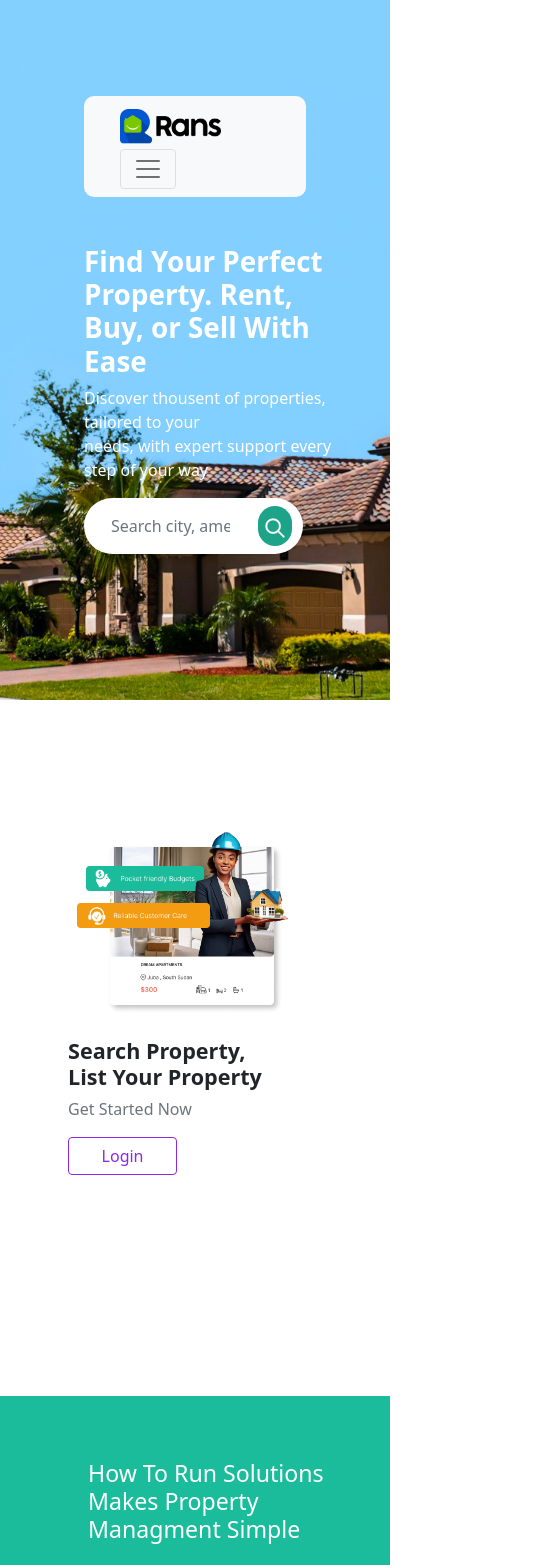
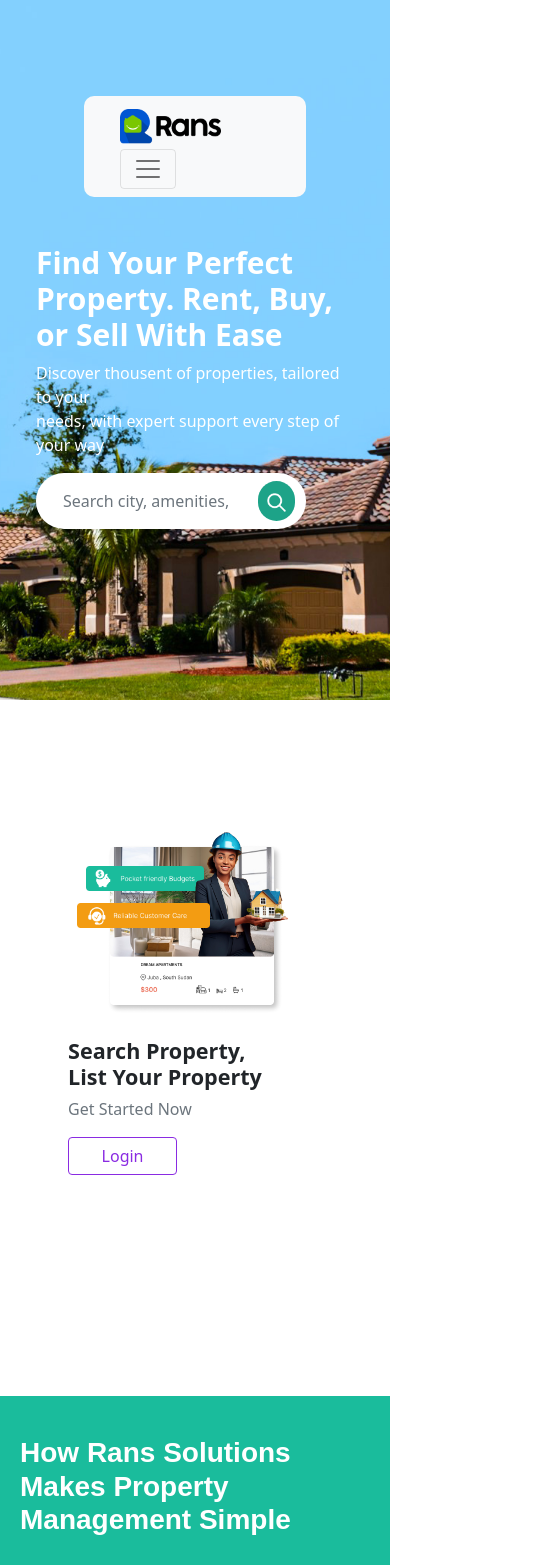
Before and after one commit to Manishh94/rans-frontend, a React (Create React App) app: page / in a window 390 px wide. Shown: the top 1565 px of the page, 549 px wide, since content can reach past the window. Built offline with nearby package versions, Linux system fonts and the light colour scheme.

Commit message:
enhancement

```diff
--- a/src/App.css
+++ b/src/App.css
@@ -2,6 +2,9 @@
   height: auto;
   min-height: 700px;
   /* background-color: aquamarine; */
+}
+
+.header-content{
   background-image: url("../public/images/home1.png");
   background-size: cover;
   background-position: center;
@@ -17,7 +20,8 @@
 .hero-div-h1{
   color: white;
   font-weight: 900!important;
-  /* font-family:Verdana, Geneva, Tahoma, sans-serif */
+  font-size: 70px;
+  font-weight: 900;
 }
 
 .search-div{
@@ -82,9 +86,6 @@
   width: 60%;
 
 }
-/* .images-div{
-  height: 400px;
-} */
 /* General styles for larger screens (md, lg, xl) */
 /* Base styles */
 .logincontainer-image {
@@ -134,3 +135,14 @@
 .navbar-container{
   border-radius: 10px !important;
 }
+
+
+
+@media (max-width: 480px) {
+  .hero-div-h1{
+    font-size: 30px;
+  }
+  .header-content .ps-5{
+    padding: 0px !important;
+  }
+}
--- a/src/assets/css/banner.css
+++ b/src/assets/css/banner.css
@@ -60,6 +60,11 @@
     pointer-events: none;
 }
 
+.navbar-content{
+    padding-left: 20px;
+    padding-right: 20px;
+}
+
 @media (max-width: 768px) {
     .hero-container {
         height: 150px;
--- a/src/assets/css/feature.css
+++ b/src/assets/css/feature.css
@@ -174,11 +174,6 @@
         height: 220px;
     }
 
-    .property-details {
-        width: calc(100% - 30px);
-        margin: -35px auto 15px;
-    }
-
     .title {
         font-size: 24px;
     }
@@ -195,8 +190,6 @@
 
     .property-details {
         padding: 12px;
-        width: calc(100% - 20px);
-        margin: -30px auto 12px;
     }
 
     .property-title {
--- a/src/assets/css/property-management-ui.css
+++ b/src/assets/css/property-management-ui.css
@@ -101,3 +101,10 @@
     font-weight: bold;
     margin-left: -205px;
 }
+
+
+@media (max-width: 480px) {
+  .property-container h2{
+    margin-left: 0px;
+  }
+}
--- a/src/assets/css/property-management.css
+++ b/src/assets/css/property-management.css
@@ -94,6 +94,6 @@
     .pm-card-title {
         font-size: 15px;
         max-width: 100%;
-        margin: 12px auto 0;
+        margin: 10px auto 10px;
     }
 }
--- a/src/components/features.jsx
+++ b/src/components/features.jsx
@@ -33,9 +33,14 @@ const properties = [
 ];
 
 const PropertyCard = ({ property }) => (
-  <div className="property-card">
-    <div className="property-image-container">
-      <img src={property.image} alt={property.title} className="property-image" />
+  <div className="property-card"
+    style={{
+    backgroundImage: `url(${property.image})`,
+    backgroundSize: "cover",
+    backgroundPosition: "center",
+    backgroundRepeat: "no-repeat"
+  }}>
+    <div className="property-image-container" style={{ height:"250px"}}>
 
       <div className="property-tags">
         <span className="tag rent">For Rent</span>
--- a/src/components/heroComponent.jsx
+++ b/src/components/heroComponent.jsx
@@ -1,25 +1,27 @@
 import NavBar from "./layout/header";
 import Button from "./buttonComponent";
-import SearctBar from "./searchComponent";
+import SearchBar from "./searchComponent";
 export default function HeroCompoment() {
   return (
     <>
-      <div className="container-fluid main-container p-5">
+      <div className='header-content'>
+      <div className="container main-container p-5">
         <div className="row p-5  d-flex justify-content-center">
           <NavBar />
         </div>
         <div className="row">
-          <div className="col-lg-5 col-md-5 col-sm-7 ps-5">
+          <div className="col-lg-12 col-md-12 col-sm-12 ps-5">
             <h1 className="hero-div-h1 ">
-              Find Your Perfect Property. Rent, Buy, or Sell With Ease
+              Find Your Perfect <br/>Property. Rent, Buy,<br/> or Sell With Ease
             </h1>
             <p className="text-white fs-6">
               Discover thousent of properties, tailored to your <br /> needs, with
               expert support every step of your way
             </p>
-            <SearctBar/>
+            <SearchBar/>
           </div>
         </div>
+      </div>
       </div>
     </>
   );
--- a/src/components/layout/header.jsx
+++ b/src/components/layout/header.jsx
@@ -5,7 +5,7 @@ export default function NavBar() {
   return (
     <>
       <nav className="navbar navbar-expand-lg navbar-light bg-light  navbar-container">
-        <div className="container-fluid">
+        <div className="container-fluid navbar-content">
           <Link className="navbar-brand" to="/">
             <img className="logo h-50 w-75" src="./images/Group1.png" alt="" />
           </Link>
@@ -49,7 +49,7 @@ export default function NavBar() {
               />
             </div>
           </div>
-        </div>
+          </div>
       </nav>
     </>
   );
--- a/src/components/searchComponent.jsx
+++ b/src/components/searchComponent.jsx
@@ -1,6 +1,6 @@
-export default function SearctBar() {
+export default function SearchBar() {
   return (
-    <div className="search-div d-flex align-items-center ">
+    <div className="search-div d-flex align-items-center col-lg-5 col-md-5 col-sm-6">
       <input
         type="email"
         class="form-control search-filde me-2 "
--- a/src/pages/homePage.jsx
+++ b/src/pages/homePage.jsx
@@ -8,13 +8,11 @@ import PropertyManagement from "../components/property_management";
 import PropertyManagementUI from "../components/property_management_ui";
 import ReviewSection from "../components/review_section";
 import TestimonialCard from "../components/testimonials_card";
-import BoardComponent from "../components/featuresDivComponent";
 export default function HomePage() {
   return (
     <>
       <HeroCompoment />
       <LoginContainer />
-      <BoardComponent />
       <PropertyManagementUI/>
       <FeaturedProperties />
       <LocationProperty/>
```
Also changed, not shown: src/components/featuredPropertyDivComponent.jsx (deleted), 1 other file (tests, documents, lock files or other folders).
